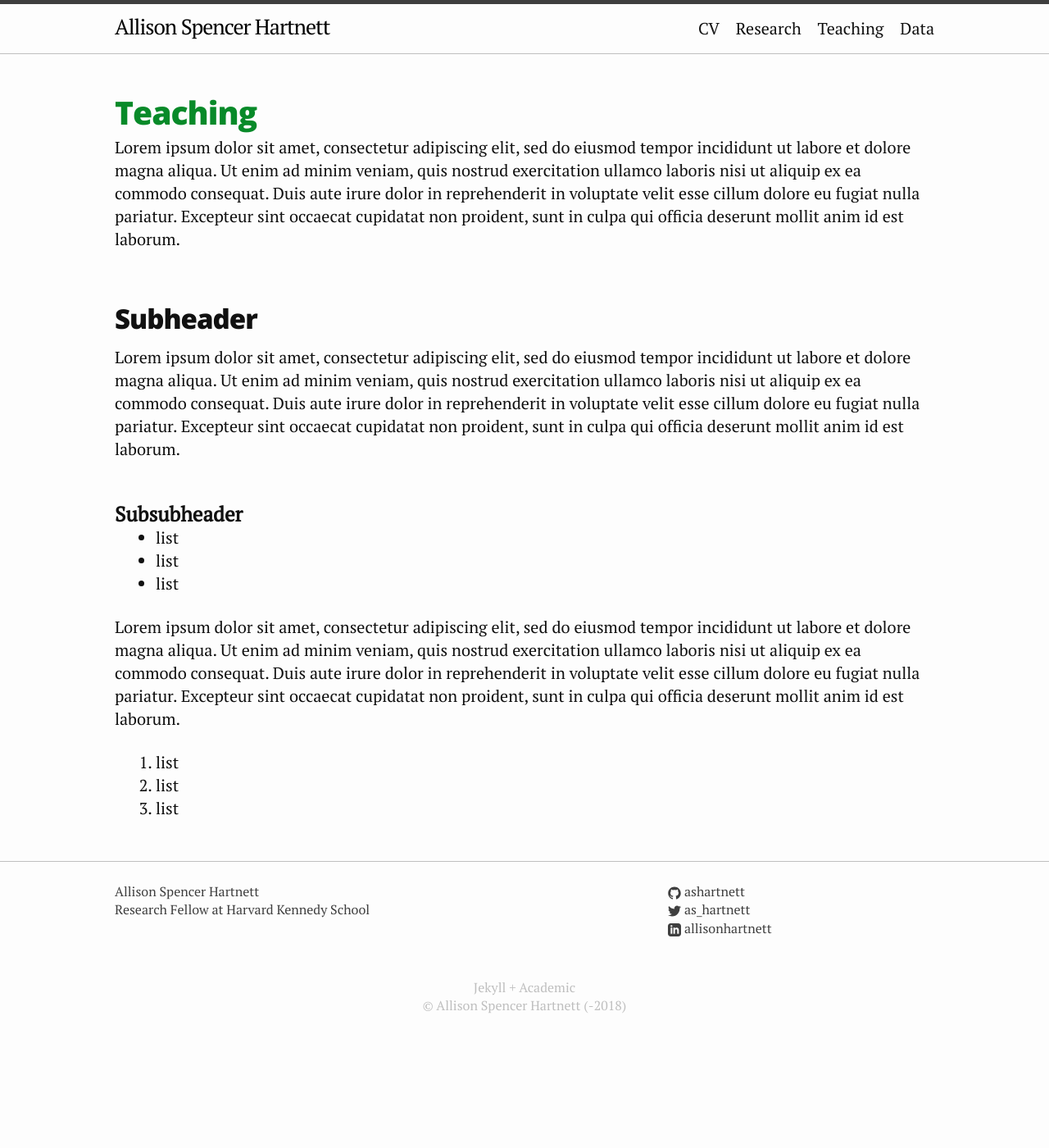
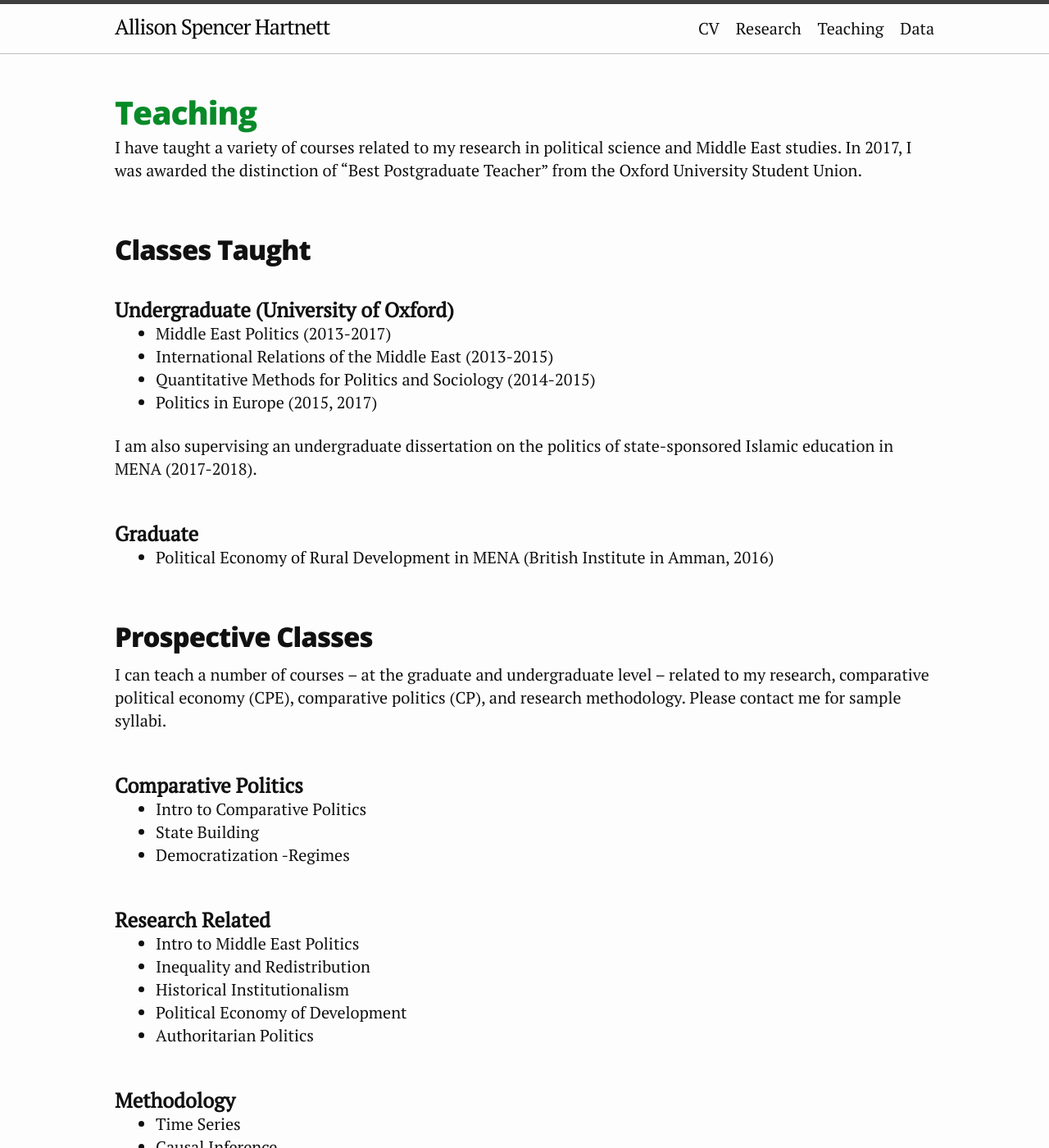
Before and after one commit to ashartnett/ashartnett.github.io, a Jekyll site: the page built from markdowns/3teaching.md, in a window 1280 px wide and 1400 px high. Shown: the whole window at 82% size. Built offline with Jekyll 4.4.1, drawn with Linux system fonts in a browser that asks for light colours; Markdown is read by kramdown in place of the engine named in the settings; some of the changed text lies outside the part shown.

Commit message:
cv page new layout populated research and teaching

```diff
--- a/markdowns/3teaching.md
+++ b/markdowns/3teaching.md
@@ -4,22 +4,44 @@ lang: en
 title: Teaching
 permalink: /teaching/
 ---
+I have taught a variety of courses related to my research in political science and Middle East studies. In 2017, I was awarded the distinction of "Best Postgraduate Teacher" from the Oxford University Student Union.
 
-Lorem ipsum dolor sit amet, consectetur adipiscing elit, sed do eiusmod tempor incididunt ut labore et dolore magna aliqua. Ut enim ad minim veniam, quis nostrud exercitation ullamco laboris nisi ut aliquip ex ea commodo consequat. Duis aute irure dolor in reprehenderit in voluptate velit esse cillum dolore eu fugiat nulla pariatur. Excepteur sint occaecat cupidatat non proident, sunt in culpa qui officia deserunt mollit anim id est laborum.
+## Classes Taught
 
-## Subheader
+### Undergraduate (University of Oxford)
+- Middle East Politics (2013-2017)
+- International Relations of the Middle East (2013-2015)
+- Quantitative Methods for Politics and Sociology (2014-2015)
+- Politics in Europe  (2015, 2017)
 
-Lorem ipsum dolor sit amet, consectetur adipiscing elit, sed do eiusmod tempor incididunt ut labore et dolore magna aliqua. Ut enim ad minim veniam, quis nostrud exercitation ullamco laboris nisi ut aliquip ex ea commodo consequat. Duis aute irure dolor in reprehenderit in voluptate velit esse cillum dolore eu fugiat nulla pariatur. Excepteur sint occaecat cupidatat non proident, sunt in culpa qui officia deserunt mollit anim id est laborum.
+I am also supervising an undergraduate dissertation on the politics of state-sponsored Islamic education in MENA (2017-2018).
 
-### Subsubheader
+### Graduate
+- Political Economy of Rural Development in MENA (British Institute in Amman, 2016)
 
-- list
-- list
-- list
+## Prospective Classes
+I can teach a number of courses – at the graduate and undergraduate level – related to my research, comparative political economy (CPE), comparative politics (CP), and research methodology. Please contact me for sample syllabi.
 
-Lorem ipsum dolor sit amet, consectetur adipiscing elit, sed do eiusmod tempor incididunt ut labore et dolore magna aliqua. Ut enim ad minim veniam, quis nostrud exercitation ullamco laboris nisi ut aliquip ex ea commodo consequat. Duis aute irure dolor in reprehenderit in voluptate velit esse cillum dolore eu fugiat nulla pariatur. Excepteur sint occaecat cupidatat non proident, sunt in culpa qui officia deserunt mollit anim id est laborum.
+### Comparative Politics
+- Intro to Comparative Politics
+- State Building
+- Democratization
+-Regimes
+
+### Research Related
+- Intro to Middle East Politics
+- Inequality and Redistribution
+- Historical Institutionalism
+- Political Economy of Development
+- Authoritarian Politics
+
+### Methodology
+- Time Series
+- Causal Inference
+- Fieldwork, Interview, and Archival Methodology
 
 
-1. list
-2. list
-3. list
+
+
+
+-
```
Also changed, not shown: _layouts/cvpage.html (added, +44 -0 lines), markdowns/0index.md (renamed from markdowns/index.md, +2 -2 lines), markdowns/1cv.md (+4 -3 lines), markdowns/2research.md (+13 -11 lines), markdowns/4data.md (+1 -19 lines).
